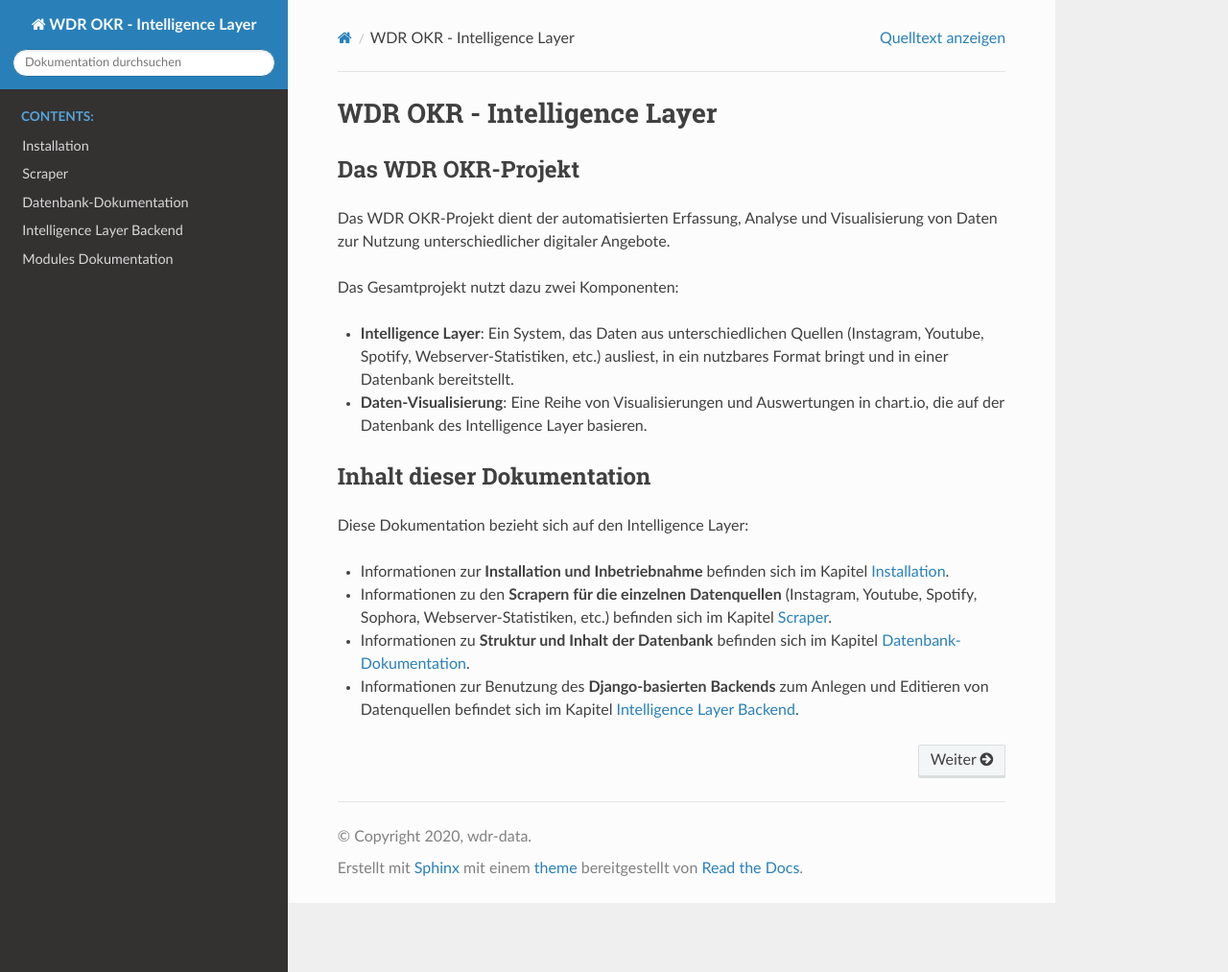
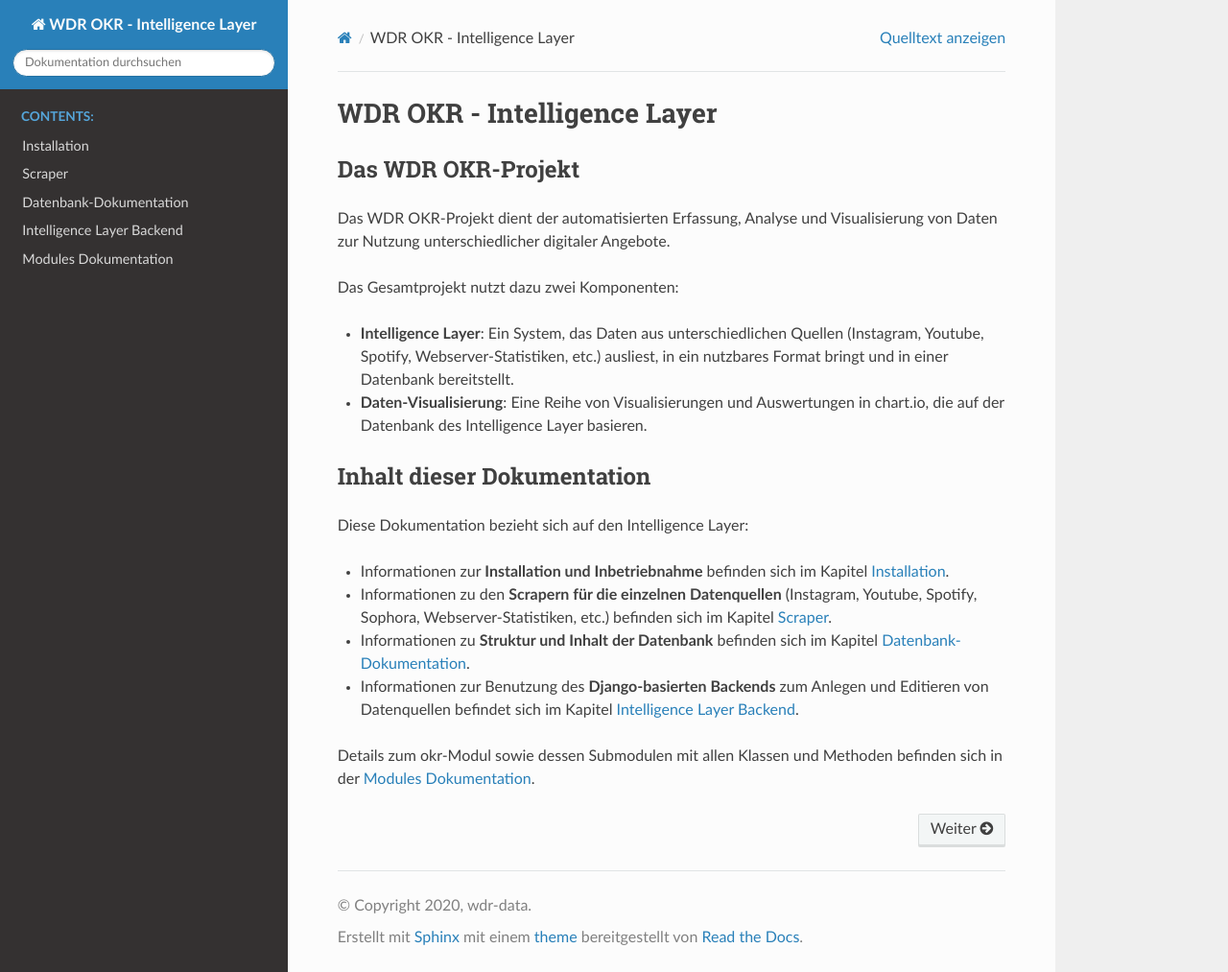
Before and after one commit to wdr-data/wdr-okr, a Sphinx documentation site: the page built from docs/index.rst, in a window 1280 px wide and 1013 px high. Shown: the whole window at 96% size. Built offline with Sphinx 7.4.7 and the Read the Docs theme 2.0.0, drawn with Linux system fonts in a browser that asks for light colours.

Commit message:
📝 Add link to Modules docs to index

```diff
--- a/docs/index.rst
+++ b/docs/index.rst
@@ -35,6 +35,8 @@ Diese Dokumentation bezieht sich auf den Intelligence Layer:
 * Informationen zur Benutzung des **Django-basierten Backends** zum Anlegen und
   Editieren von Datenquellen befindet sich im Kapitel :ref:`backend`.
 
+Details zum okr-Modul sowie dessen Submodulen mit allen Klassen und Methoden befinden
+sich in der :ref:`modules`.
 
 .. toctree::
    :maxdepth: 2
```
